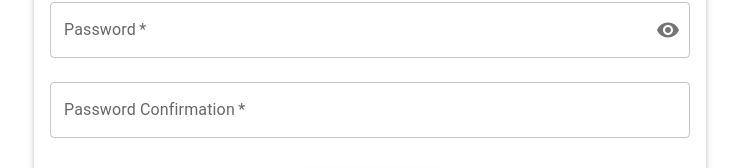
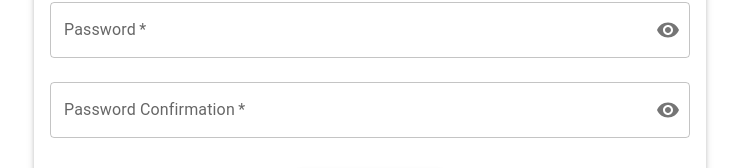
Before and after one commit to Yahya-khodr/landing_page_website, a React (Create React App) app: page /register in a window 1280 px wide. Shown: the part 276-444 px from the top of the page, without its empty margins (270-1009 px from the left). Built offline with nearby package versions, Linux system fonts and the light colour scheme.

Commit message:
Added show unshow password

```diff
--- a/src/App.js
+++ b/src/App.js
@@ -8,7 +8,7 @@ import Home from "./pages/Home";
 import Dashboard from "./pages/Dashboard";
 import ContactUs from "./pages/ContactUs";
 import About from "./pages/about";
-import Services from "./pages/services";
+import Services from "./pages/Services";
 
 function App() {
   return (
--- a/src/components/Appbar/index.js
+++ b/src/components/Appbar/index.js
@@ -12,7 +12,7 @@ import Button from "@mui/material/Button";
 import Tooltip from "@mui/material/Tooltip";
 import MenuItem from "@mui/material/MenuItem";
 import { Link, useNavigate } from "react-router-dom";
-import { NAVBAR_ROUTE } from "../../routes/constants";
+import { NAVBAR_ROUTE } from "../../routes/Constants";
 
 const Navbar = () => {
   const [anchorElNav, setAnchorElNav] = React.useState(null);
--- a/src/components/CarouselSlider/index.js
+++ b/src/components/CarouselSlider/index.js
@@ -1,4 +1,4 @@
-import React from 'react';
+import React from "react";
 import Carousel from "react-multi-carousel";
 import "react-multi-carousel/lib/styles.css";
 
@@ -18,9 +18,8 @@ const CarouselCard = (props) => {
       breakpoint: { max: 464, min: 0 },
       items: 1,
       // slidesToSlide: 1 // optional, default to 1.
-        }
+    },
   };
-
 
   return (
     <Carousel
@@ -32,7 +31,7 @@ const CarouselCard = (props) => {
       ssr={true}
       infinite={true}
       autoPlay={true}
-            autoPlaySpeed={5000}
+      autoPlaySpeed={1000}
     >
       {props.children}
     </Carousel>
--- a/src/pages/auth/Login.js
+++ b/src/pages/auth/Login.js
@@ -27,7 +27,6 @@ const Login = () => {
   };
   const navigate = useNavigate();
 
-
   const handleLogin = () => {
     axios
       .post(loginApi, {
@@ -38,7 +37,7 @@ const Login = () => {
         if (res.status == 200) {
           setIsLoading(true);
           localStorage.setItem("token", res.data.access_token);
-          navigate("/home");
+          navigate("/home", { replace: true });
         }
         console.log(res.data);
       });
--- a/src/pages/auth/Register.js
+++ b/src/pages/auth/Register.js
@@ -21,10 +21,15 @@ const Register = () => {
   const [regConfirm, setRegConfirm] = useState("");
 
   const [showPass, setShowPass] = useState(false);
+  const [showPassConf, setShowPassConf] = useState(false);
 
   const togglePassword = () => {
     setShowPass(!showPass);
   };
+  const togglePasswordConf = () => {
+    setShowPassConf(!showPassConf);
+  };
+
   const navigate = useNavigate();
   const handleRegister = () => {
     axios
@@ -129,7 +134,7 @@ const Register = () => {
         />
         <TextField
           label="Password Confirmation"
-          type="password"
+          type={showPassConf ? "text" : "password"}
           id="password"
           name="password"
           required
@@ -137,6 +142,19 @@ const Register = () => {
           fullWidth
           margin="normal"
           onChange={handlePassConf}
+          InputProps={{
+            endAdornment: (
+              <InputAdornment position="end">
+                <IconButton
+                  aria-label="toggle password visibility"
+                  onClick={togglePasswordConf}
+                  edge="end"
+                >
+                  {showPassConf ? <VisibilityOff /> : <Visibility />}
+                </IconButton>
+              </InputAdornment>
+            ),
+          }}
         />
         <Box textAlign={"center"}>
           <Button
--- a/src/routes/constants.js
+++ b/src/routes/constants.js
@@ -1,6 +1,3 @@
-
-
-
 
 export const HOME_ROUTE  = {
     path: '/home',
@@ -20,8 +17,6 @@ export const ABOUT_US  = {
     name: 'About Us'
 }
 
-
-
 export const NAVBAR_ROUTE = [
     HOME_ROUTE,
     SERVICES_ROUTE,
```
Lines whose indentation alone changed are shown as unchanged.
